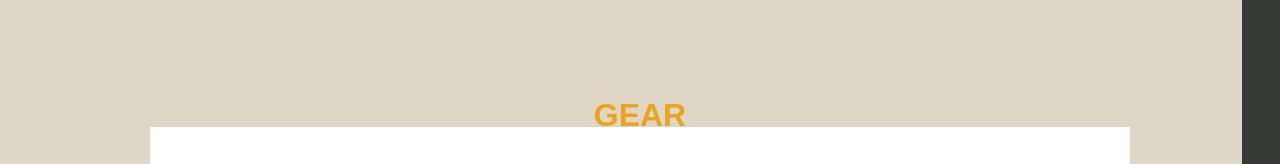
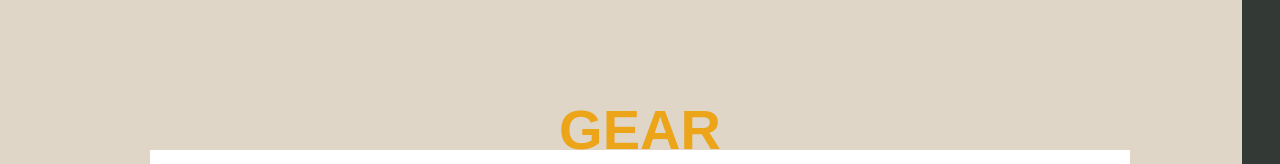
Before and after one commit to melissasawyer013/hike-project, a plain HTML site: page hike-project-master-gears complete/index.html in a window 1280 px wide. Shown: the part 1092-1256 px from the top of the page. Drawn offline with Linux system fonts and the light colour scheme; a web font is replaced by a local one.

Commit message:
increased size of gear header text

```diff
--- a/hike-project-master-gears complete/css/styles.css
+++ b/hike-project-master-gears complete/css/styles.css
@@ -187,14 +187,8 @@ body {
     justify-content:center ;
     color: #ECA419;
     margin:100px 0 0 0;
-    margin-bottom: -7px;
-}
-.gear-container h1 {
-    /* color: #ECA419;
-    display: flex;
-    justify-content: center;
-    margin: 100px 0 0 0;
-    font-size: 3.5em; */
+    margin-bottom: -12px;
+    font-size: 3.5em;
 }
 .gear-articles {
     display: flex;
```
